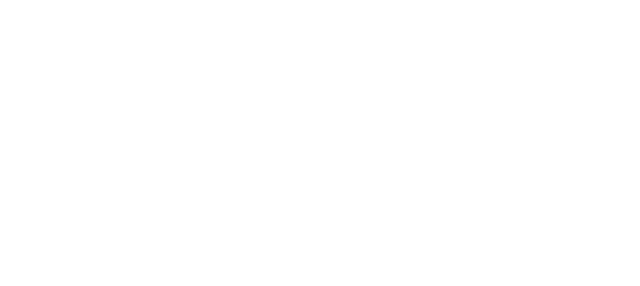
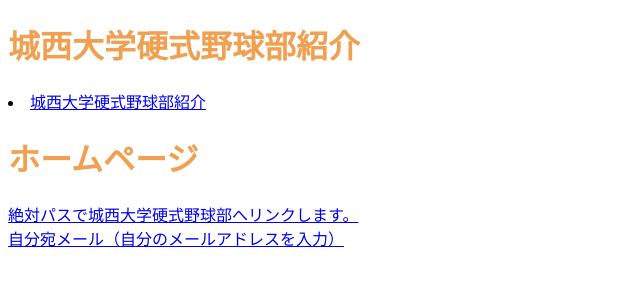
Before and after one commit to santa0708/beseball, a plain HTML site: page index.html in a window 1280 px wide. Shown: the whole page, without its empty margins (0-640 px from the left). Drawn offline with Linux system fonts and the light colour scheme.

Commit message:
Update index.html

```diff
--- a/index.html
+++ b/index.html
@@ -0,0 +1,15 @@
+<!DOCTYPE html>
+<html lang="ja">
+    <head>
+    <meta charset="UTF-8">
+    <title>期末プロジェクト</title>
+    <link rel="stylesheet" href="mystyle.css"> <!--この行を追加-->
+    </head>
+    <body>
+    <!--文字の大きさの練習-->
+    <h1>城西大学硬式野球部紹介</h1>
+    <li><a href="beseball/index.html">城西大学硬式野球部紹介</a></li>
+
+    <h1>ホームページ</h1>
+    <a href="https://josaibaseball.netcommons3.jp/ ">絶対パスで城西大学硬式野球部へリンクします。</a><br>
+    <a href="mailto:zm19539@josai.ac.jp">自分宛メール（自分のメールアドレスを入力）</a><br>
```
